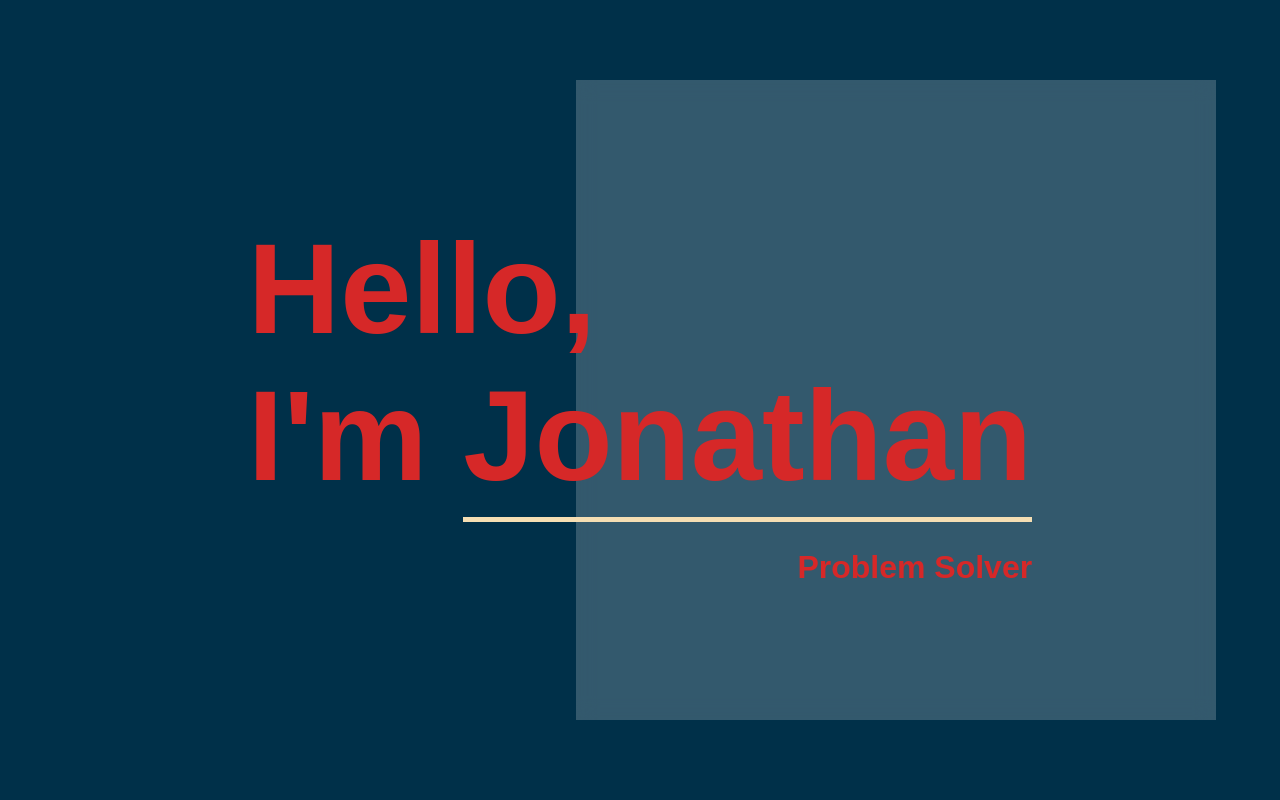
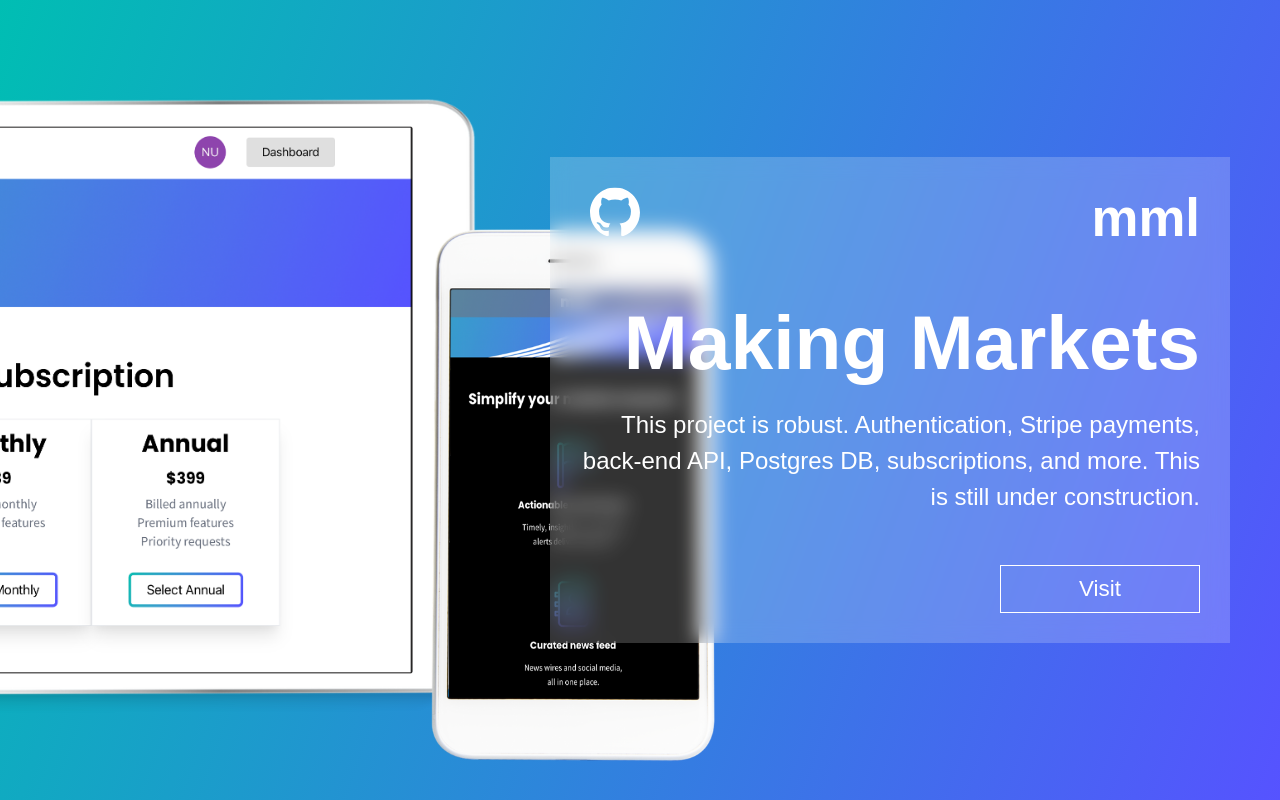
Before and after one commit to jonkarrer/svelte_portfolio, a Svelte app: page / in a window 1280 px wide. Built offline with nearby package versions, Linux system fonts and the light colour scheme.

Commit message:
first project

```diff
--- a/src/components/About/Article.svelte
+++ b/src/components/About/Article.svelte
@@ -10,7 +10,6 @@
 
 <article style="--theme-article: {x}vw">
   <img class="avatar" src="assets/profile/profile.jpg" alt="">
-  <Contact />
   <p>I studied engineering in college and after running my own food business I moved into crafting all things Web. Freelancing gives me the creative freedom to work on small or large projects. I am always looking for new opportunities so please get in touch.</p>
 
   <button on:click={scrollDown}>My Work <img src="assets/arrow.svg" alt=""></button>
--- a/src/components/About/Contact.svelte
+++ /dev/null
@@ -1,17 +0,0 @@
-
-  <div class="wrapper">
-    <div><a href="mailto: karrerjon@gmail.com"><img src={"assets/white-icons/3.svg"} alt="blog icon"></a></div>
-    <div><a href="https://github.com/jonkarrer"><img src="assets/white-icons/1.svg" alt="github icon"></a></div>
-    <div><a href="https://www.linkedin.com/in/jon-karrer-6b8a18186/"><img src="assets/white-icons/2.svg" alt="linkedin"></a></div>
-  </div>
-
-<style>
-  img {
-    width: 45px;
-  }
-  .wrapper {
-    display: grid;
-    grid-auto-flow: column;
-    gap: 30px;
-  }
-</style>
--- a/src/components/Work/Project.svelte
+++ b/src/components/Work/Project.svelte
@@ -24,15 +24,12 @@
     display: grid;
     place-content: center;
   }
-  img {
-    position: absolute;
-  }
   article {
     position: relative;
+
     width: 90%;
     margin: auto;
-    padding: 30px 10px;
-    z-index: 20;
+    padding: 30px 15px;
 
     background-color: rgba(255, 255, 255, .2);
     backdrop-filter: blur(10px);
@@ -42,22 +39,24 @@
     gap: 30px;
 
     color: white;
+    z-index: 20;
   }
   .github {
+    position: absolute; right: 30px; top: 30px;
+
     height: 50px;
-    right: 20px;
-    top: 20px;
   }
   .info {
-    display: grid;
-    gap: 20px;
+    display: grid; gap: 20px;
   }
   button {
     font-size: 1.4rem;
+
     padding: 10px 0;
     width: 200px;
-    background: none;
-    outline: none;
+
+    background: none; outline: none;
+
     border: white solid thin;
     color: white;
   }
@@ -65,12 +64,29 @@
     display: none;
   }
   .phone {
-    height: 700px;
+    height: 90vh;
+    position: absolute;
     right: -200px;
     top: 0; bottom: 0;
     margin:auto
   }
+  /*Md*/
+  @media (min-width: 768px) {
+    article {
+      width: 80%;
+      padding: 30px;
 
+      gap: 50px;
+
+      color: white;
+    }
+    p {
+      width: 80%;
+    }
+    .phone {
+      right: -100px;
+    }
+  }
 
   /*Lg*/
   @media (min-width: 1024px) {
@@ -82,25 +98,32 @@
     .tablet {
       display: block;
       left: -40%;
-      height: 700px;
+      height: 85vh;
     }
     .phone {
-      left: 25%;
+      left: 30%;
+      right: auto; top: auto; bottom: auto;
       height: 550px;
       bottom: 30px;
-      z-index: 10;
     }
     h3 {
       font-weight: 900;
-      text-align: center;
     }
     article {
       text-align: right;
       margin: 50px;
     }
-    article p {
-      width: 600px;
+    p {
+      width: 620px;
     }
+    .github {
+      right: auto;
+      left: 40px;
+    }
+    button {
+      justify-self: end;
+    }
+
 
 }
 
--- a/src/utils/store.js
+++ b/src/utils/store.js
@@ -1,3 +1,3 @@
 import { writable } from "svelte/store";
 
-export const scrollToWorkPage = writable(false);
+export const scrollToWorkPage = writable(true);
```
